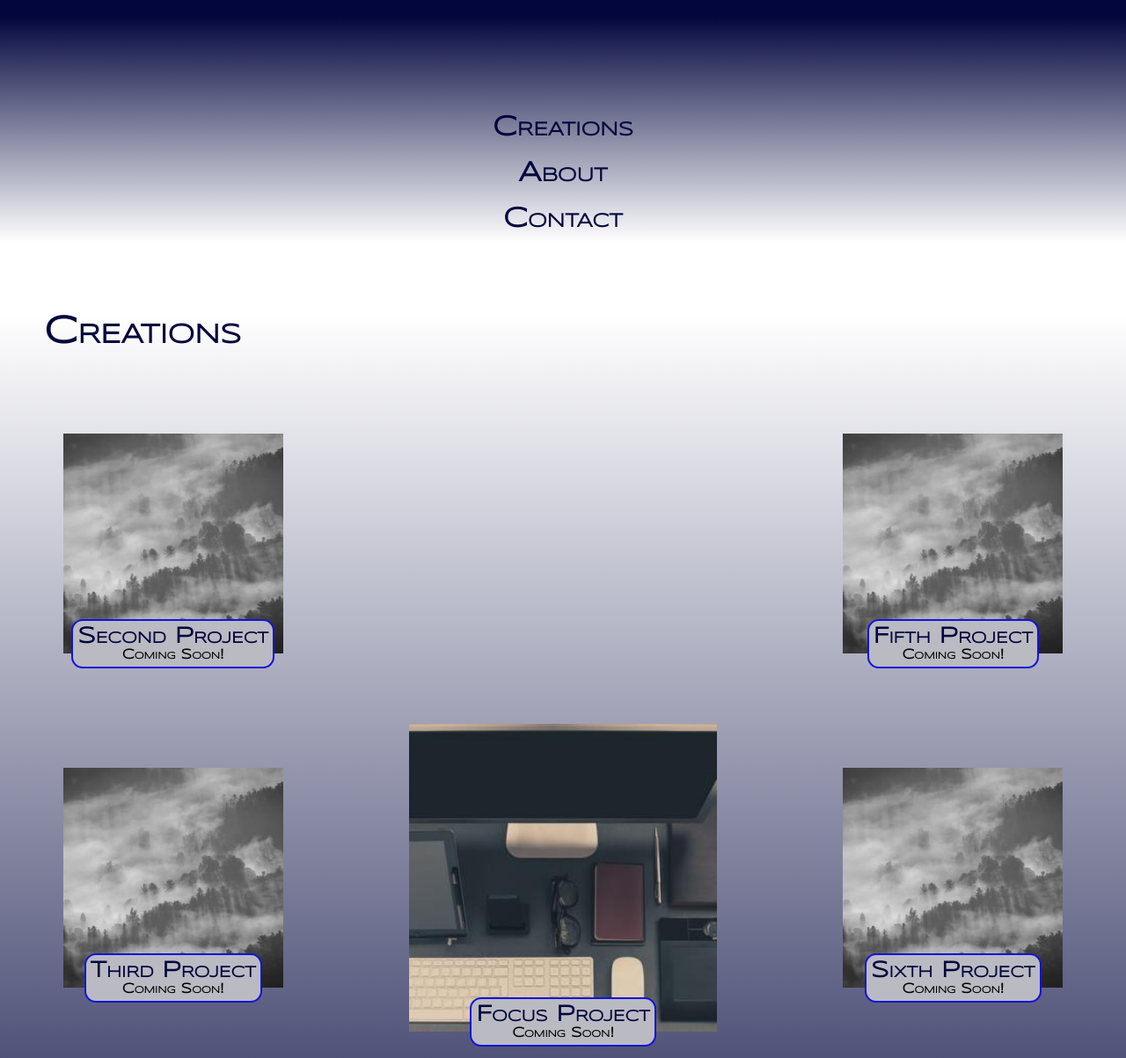
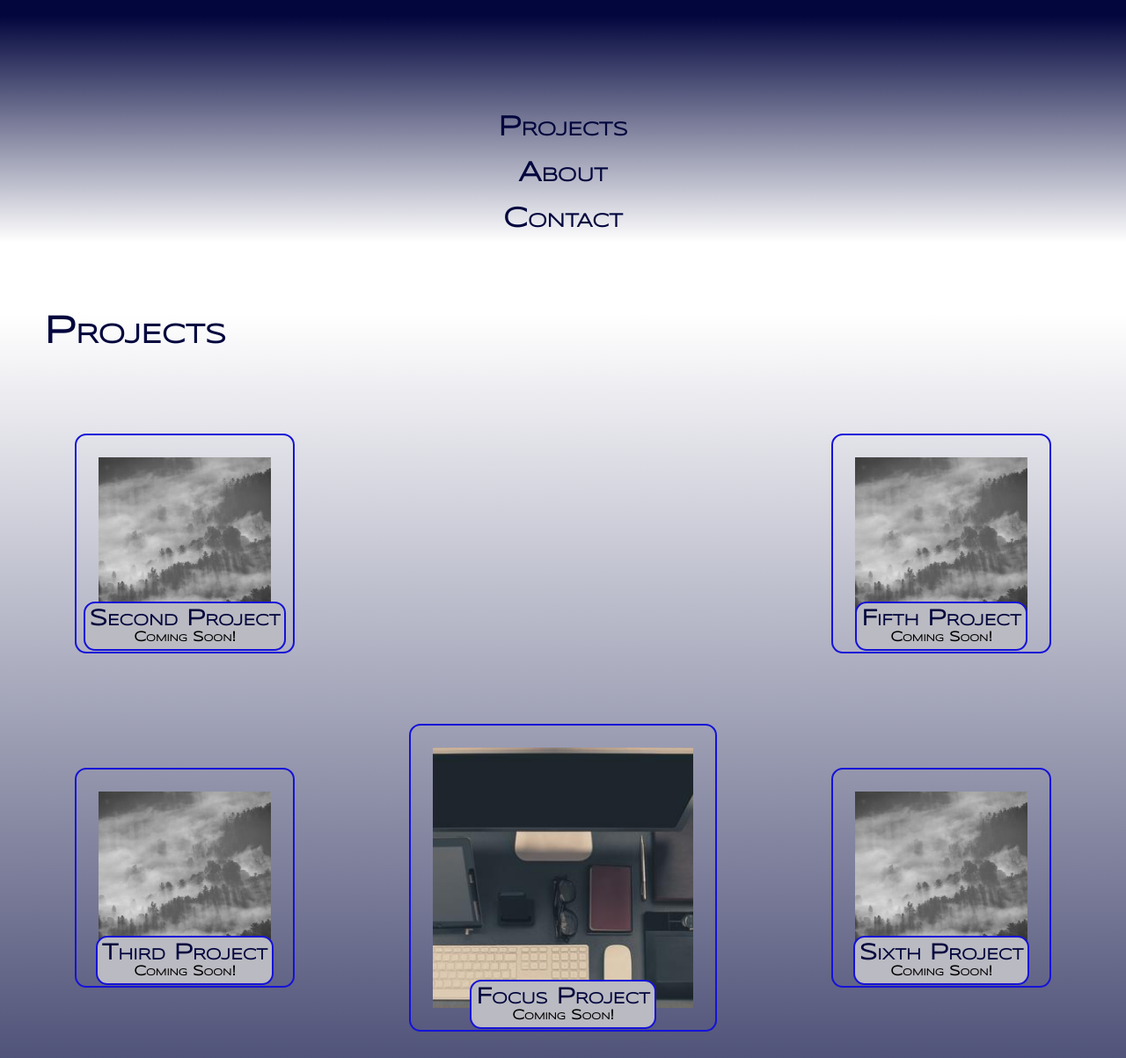
Before and after one commit to mfrabott/frabott-portfolio, a plain HTML site: page index.html in a window 1280 px wide. Shown: the part 240-1443 px from the top of the page at 88% size. Drawn offline with nearby package versions, Linux system fonts and the light colour scheme.

Commit message:
Update Projects heading and adjust project borders and hover effect

```diff
--- a/assets/CSS/style.css
+++ b/assets/CSS/style.css
@@ -94,7 +94,7 @@ main{
     display: flex;
     flex-flow:row wrap;
     position: relative;
-    justify-content: space-around;
+    justify-content: center;
     align-items:center;
     flex: 2;
 }
@@ -122,7 +122,6 @@ main{
 .project{
     /* border: var(--border); */
     margin:40px;
-    border-radius: var(--border-radius);
     height: 300px;
     width: 300px;
     display: flex;
@@ -134,6 +133,10 @@ main{
 
 .project img{
     height: 250px;
+    padding: 25px;
+    border: var(--border);
+    border-radius: var(--border-radius);
+
 }
 
 /* Enlarges the focus project card */
@@ -153,13 +156,13 @@ main{
     border-radius: var(--border-radius);
     position: absolute;
     justify-content: center;
-    bottom: 10px;
+    bottom: 30px;
     padding: 5px;
     background-color: var(--light-gray);
 }
 
 /* Hover creates highlight around project card.*/
- .project:hover{
+ .project:hover img{
     box-shadow: inset 2px 2px 20px rgb(0, 0, 255), 2px 2px 20px rgb(0, 0, 255);
 }
 
--- a/index.html
+++ b/index.html
@@ -22,7 +22,7 @@
         </section>
 
         <nav>
-                <a href="#work">Creations</a>
+                <a href="#work">Projects</a>
                 <a href="#bio">About</a>
                 <a href=#contact-info>Contact</a>
         </nav>
@@ -31,8 +31,8 @@
 
     <main>
         <!-- Project screenshots/image demos that link to the deployed projects -->
-        <h2 class="section-heading dark">Creations</h2>
-        <section class="creations" id="creations">
+        <h2 class="section-heading dark" id="work">Projects</h2>
+        <section class="creations">
             <!-- First project image/section should be larger than others -->
             <section class="projects-highlight-pane">
                 <section class="project focus-project" id="first-project">
```
